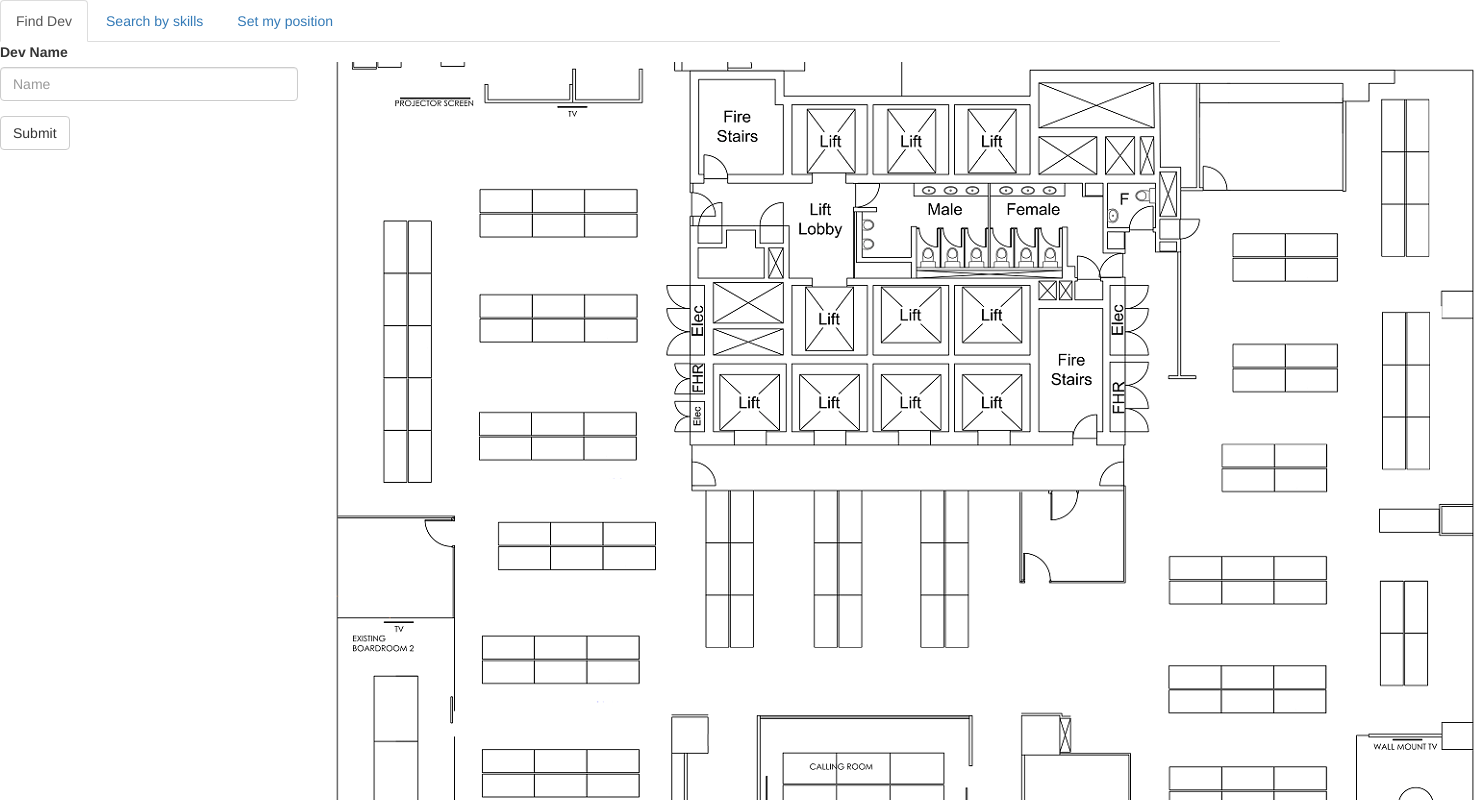
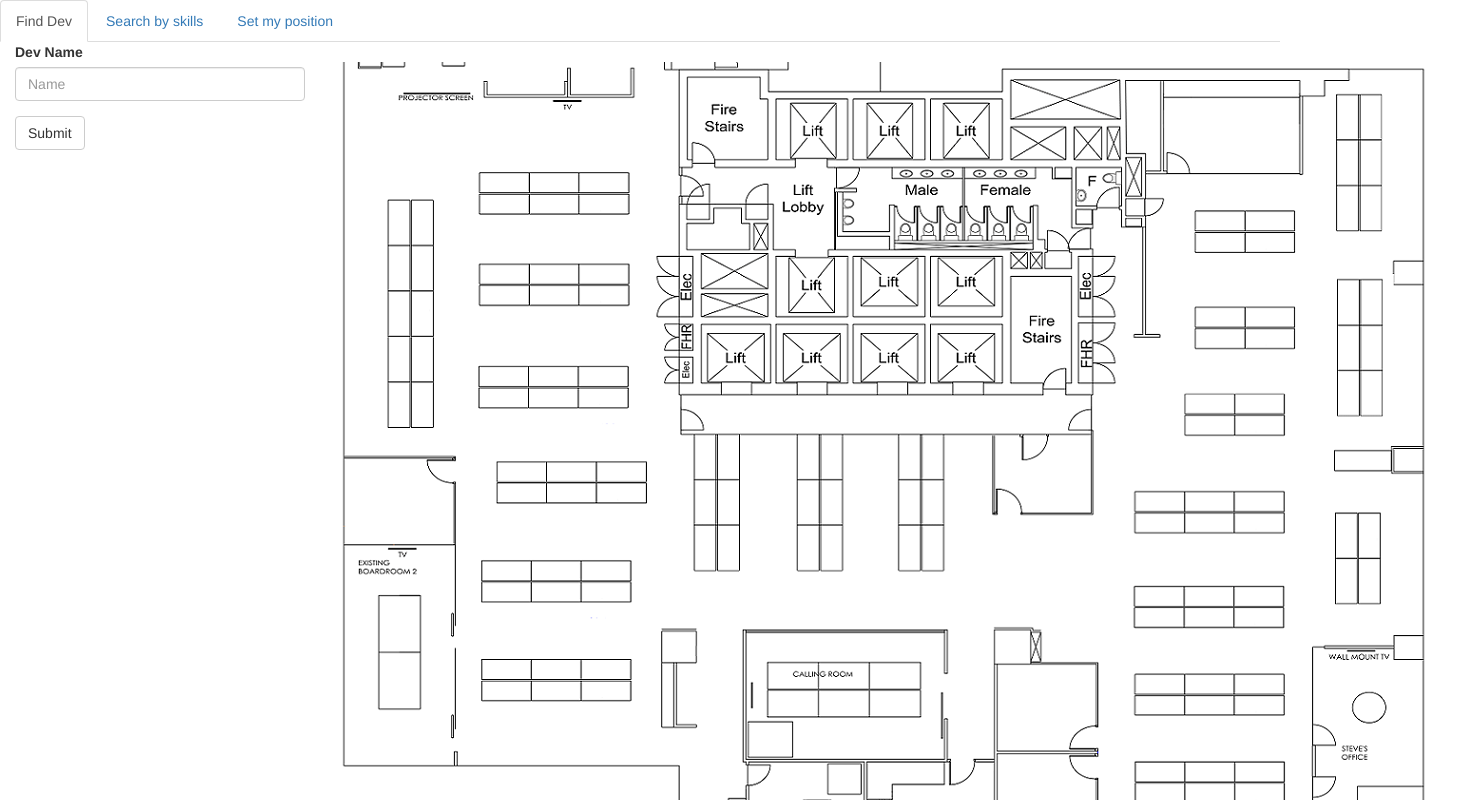
Before and after one commit to jasenpan-infotrack/Dev-Locator, a React app: page / in a window 1280 px wide. Shown: the top 800 px of the page, 1482 px wide, since content can reach past the window. Built offline with nearby package versions, Linux system fonts and the light colour scheme.

Commit message:
no message

```diff
--- a/src/components/App.js
+++ b/src/components/App.js
@@ -58,8 +58,8 @@ class App extends Component {
     PosX = PosX - ImgPos[0];
     PosY = PosY - ImgPos[1];
     this.setState({
-      bubblePositionX: PosX - 36,
-      bubblePositionY: PosY + 14
+      bubblePositionX: PosX - 25,
+      bubblePositionY: PosY - 90
     });
   }
 
@@ -111,11 +111,11 @@ class App extends Component {
           <li role="presentation" onClick={this.changePage.bind(this, 'skills')}><a href="#">Search by skills</a></li>
           <li role="presentation"><a href="#">Set my position</a></li>
         </ul>
-        <div className="row">
+        <div className="row" style={{ marginLeft: 0, marginRight: 0 }}>
           {this.renderForm()}
           <div className="col-md-9 devMap">
             {this.renderBubble()}
-            <img src={imgSrc} onClick={e => this.handleClick(e)} alt="test" />
+            <img src={imgSrc} onClick={e => this.handleClick(e)} alt="map" />
           </div>
         </div>
 
```
Also changed, not shown: src/static/media/dev_map.png.
